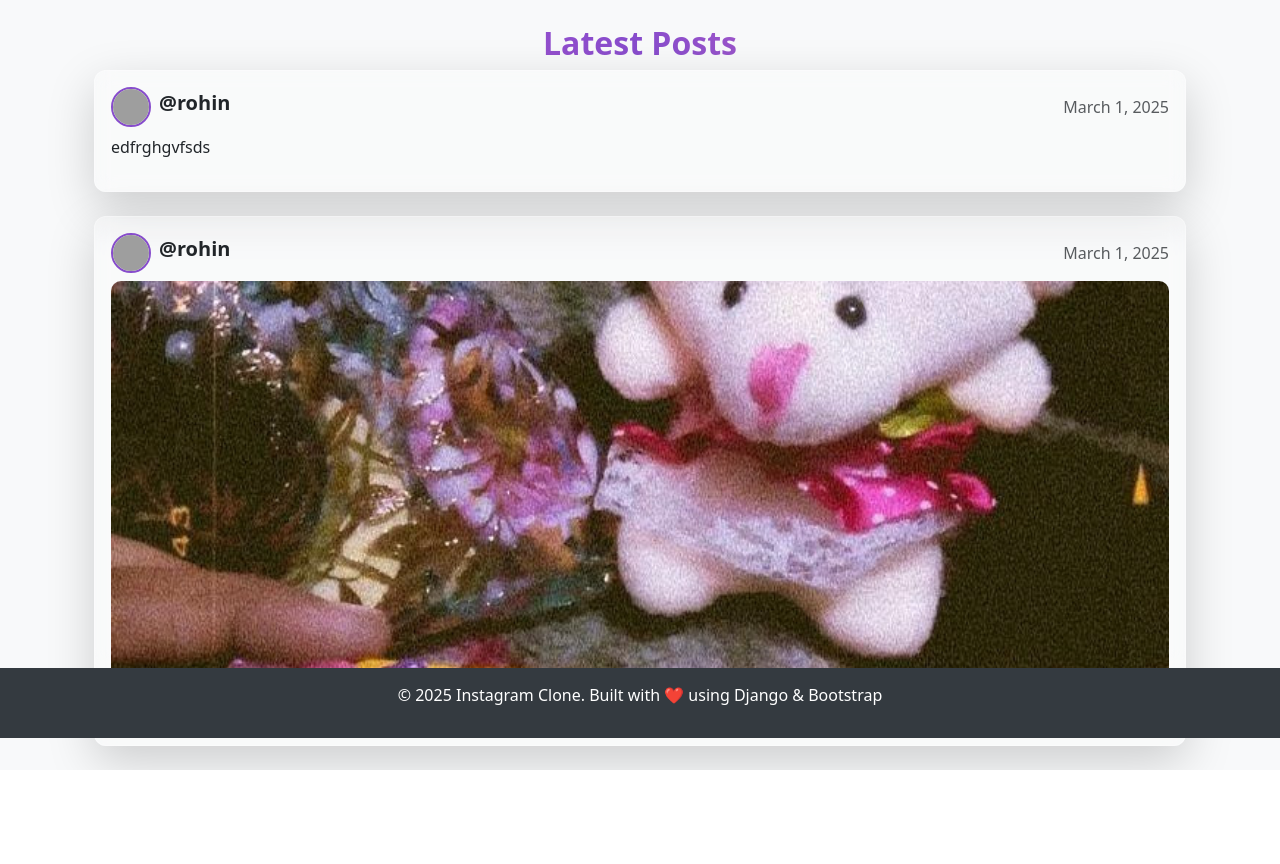
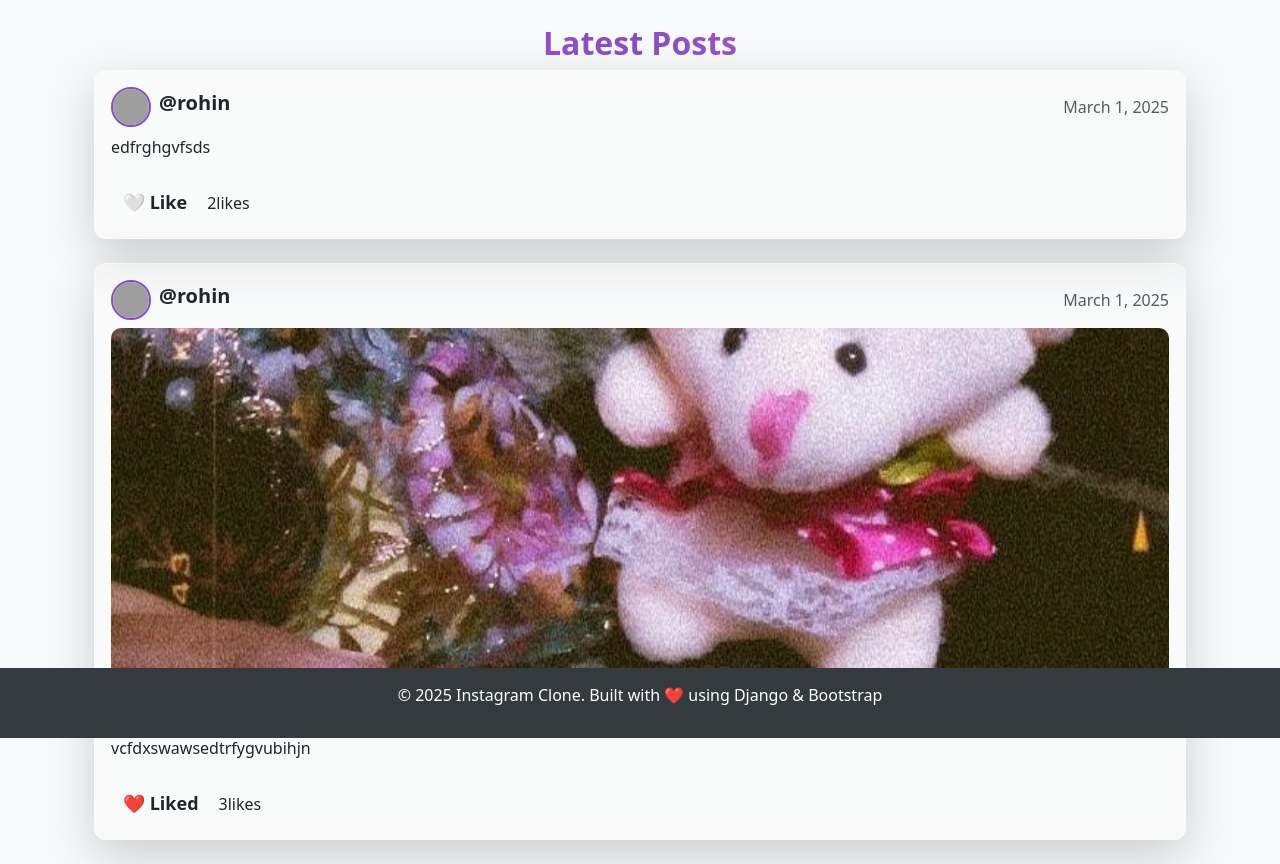
Before and after one commit to TanushreeMohanty/Instaverse, a Django app: page /posts/feed/ in a window 1280 px wide. Shown: the part 62-926 px from the top of the page. Before the commit the page ends 832 px from the top, so only its background shows below. Run offline with Django 5.2, Linux system fonts and the light colour scheme; a user stored in the database is signed in; data comes from the database, SQL or seed files in the repository; grey boxes are pictures that could not be loaded.

Commit message:
Like & unlike posts

```diff
--- a/instagram_clone/settings.py
+++ b/instagram_clone/settings.py
@@ -83,3 +83,5 @@ MEDIA_ROOT = os.path.join(BASE_DIR, "media")
 AUTH_USER_MODEL = 'users.CustomUser'
 
 DEFAULT_AUTO_FIELD = 'django.db.models.BigAutoField'
+
+CSRF_TRUSTED_ORIGINS = ['http://127.0.0.1:8000']
--- a/posts/models.py
+++ b/posts/models.py
@@ -2,11 +2,16 @@ from django.db import models
 from django.conf import settings  # ✅ Import settings for AUTH_USER_MODEL
 
 class Post(models.Model):
-    user = models.ForeignKey(settings.AUTH_USER_MODEL, on_delete=models.CASCADE, related_name="posts")
+    user = models.ForeignKey(settings.AUTH_USER_MODEL, on_delete=models.CASCADE)
     caption = models.TextField(blank=True, null=True)
-    image = models.ImageField(upload_to="posts/images/", blank=True, null=True)
-    video = models.FileField(upload_to="posts/videos/", blank=True, null=True)
+    image = models.ImageField(upload_to='posts/images/', blank=True, null=True)
+    video = models.FileField(upload_to='posts/videos/', blank=True, null=True)
     created_at = models.DateTimeField(auto_now_add=True)
+    updated_at = models.DateTimeField(auto_now=True)  # ✅ Add this field
+    likes = models.ManyToManyField(settings.AUTH_USER_MODEL, related_name='liked_posts', blank=True)  # ✅ Like feature
+
+    def total_likes(self):
+        return self.likes.count()
 
     def __str__(self):
-        return f"Post by {self.user.username} at {self.created_at}"
+        return f"Post by {self.user.username} on {self.created_at.strftime('%Y-%m-%d')}"
--- a/posts/urls.py
+++ b/posts/urls.py
@@ -1,6 +1,6 @@
 from django.urls import path
 from . import views
-from .views import feed, create_post, edit_post, delete_post
+from .views import feed, create_post, edit_post, delete_post,like_unlike_post
 
 urlpatterns = [
     path('', views.home, name='home'),
@@ -8,4 +8,6 @@ urlpatterns = [
     path('create/', create_post, name='create_post'),
     path('edit/<int:post_id>/', edit_post, name='edit_post'),  # ✅ Correct URL pattern
     path('delete/<int:post_id>/', delete_post, name='delete_post'),
+    path('like/<int:post_id>/', like_unlike_post, name='like_post'),
+
 ]
--- a/posts/views.py
+++ b/posts/views.py
@@ -2,6 +2,7 @@ from django.shortcuts import render, redirect,get_object_or_404
 from django.contrib.auth.decorators import login_required
 from .models import Post
 from .forms import PostForm
+from django.http import JsonResponse
 
 def home(request):
     return render(request, 'home.html')
@@ -48,3 +49,16 @@ def delete_post(request, post_id):
         return redirect('feed')
 
     return render(request, 'delete_post.html', {'post': post})
+
+@login_required
+def like_unlike_post(request, post_id):
+    post = get_object_or_404(Post, id=post_id)
+
+    if post.likes.filter(id=request.user.id).exists():
+        post.likes.remove(request.user)  # Unlike
+        liked = False
+    else:
+        post.likes.add(request.user)  # Like
+        liked = True
+
+    return JsonResponse({"liked": liked, "total_likes": post.total_likes()})
--- a/templates/feed.html
+++ b/templates/feed.html
@@ -27,6 +27,18 @@
 
             <p class="mt-2">{{ post.caption }}</p>
 
+            <!-- Like Button -->
+            <div class="d-flex align-items-center mt-2">
+                <button class="btn btn-like" data-post-id="{{ post.id }}">
+                    {% if user in post.likes.all %}
+                        ❤️ Liked
+                    {% else %}
+                        🤍 Like
+                    {% endif %}
+                </button>
+                <span class="like-count ms-2">{{ post.total_likes }}</span> likes
+            </div>
+
             <!-- Edit & Delete buttons (only for post owner) -->
             {% if post.user == request.user %}
                 <div class="d-flex mt-2">
@@ -42,6 +54,37 @@
         <p class="text-center text-muted">No posts available. <a href="{% url 'create_post' %}" class="text-primary">Create one</a></p>
     {% endfor %}
 </div>
+
+<!-- AJAX for Like/Unlike -->
+<script>
+    document.addEventListener("DOMContentLoaded", function () {
+        document.querySelectorAll(".btn-like").forEach(button => {
+            button.addEventListener("click", function () {
+                let postId = this.getAttribute("data-post-id");
+                let likeBtn = this;
+                let likeCount = likeBtn.nextElementSibling;
+
+                fetch(`/posts/like/${postId}/`, {
+                    method: "POST",
+                    headers: {
+                        "X-CSRFToken": "{{ csrf_token }}",
+                        "Content-Type": "application/json"
+                    }
+                })
+                .then(response => response.json())
+                .then(data => {
+                    if (data.liked) {
+                        likeBtn.innerHTML = "❤️ Liked";
+                    } else {
+                        likeBtn.innerHTML = "🤍 Like";
+                    }
+                    likeCount.innerHTML = data.total_likes;
+                })
+                .catch(error => console.error("Error:", error));
+            });
+        });
+    });
+</script>
 
 <style>
     /* Glassmorphism Card */
@@ -86,9 +129,21 @@
     }
 
     /* Buttons */
-    .btn-warning, .btn-danger {
+    .btn-warning, .btn-danger, .btn-like {
         font-weight: bold;
         border-radius: 8px;
+        transition: 0.3s;
+    }
+
+    .btn-like {
+        background-color: transparent;
+        border: none;
+        font-size: 18px;
+        cursor: pointer;
+    }
+
+    .btn-like:hover {
+        transform: scale(1.1);
     }
 
     /* Responsive Design */
```
Also changed, not shown: posts/admin.py (+25 -1 lines), db.sqlite3, media/profile_pics/default_profile.jpg (added), posts/migrations/0002_post_likes.py (added), posts/migrations/0003_alter_post_likes.py (added), posts/migrations/0004_remove_post_likes.py (added), posts/migrations/0005_post_likes_alter_post_image_alter_post_user_and_more.py (added), posts/migrations/0006_post_updated_at_alter_post_image_alter_post_video.py (added), users/migrations/0006_delete_profile.py (added), users/migrations/0007_alter_customuser_profile_picture.py (added), users/migrations/0008_alter_customuser_profile_picture.py (added).
